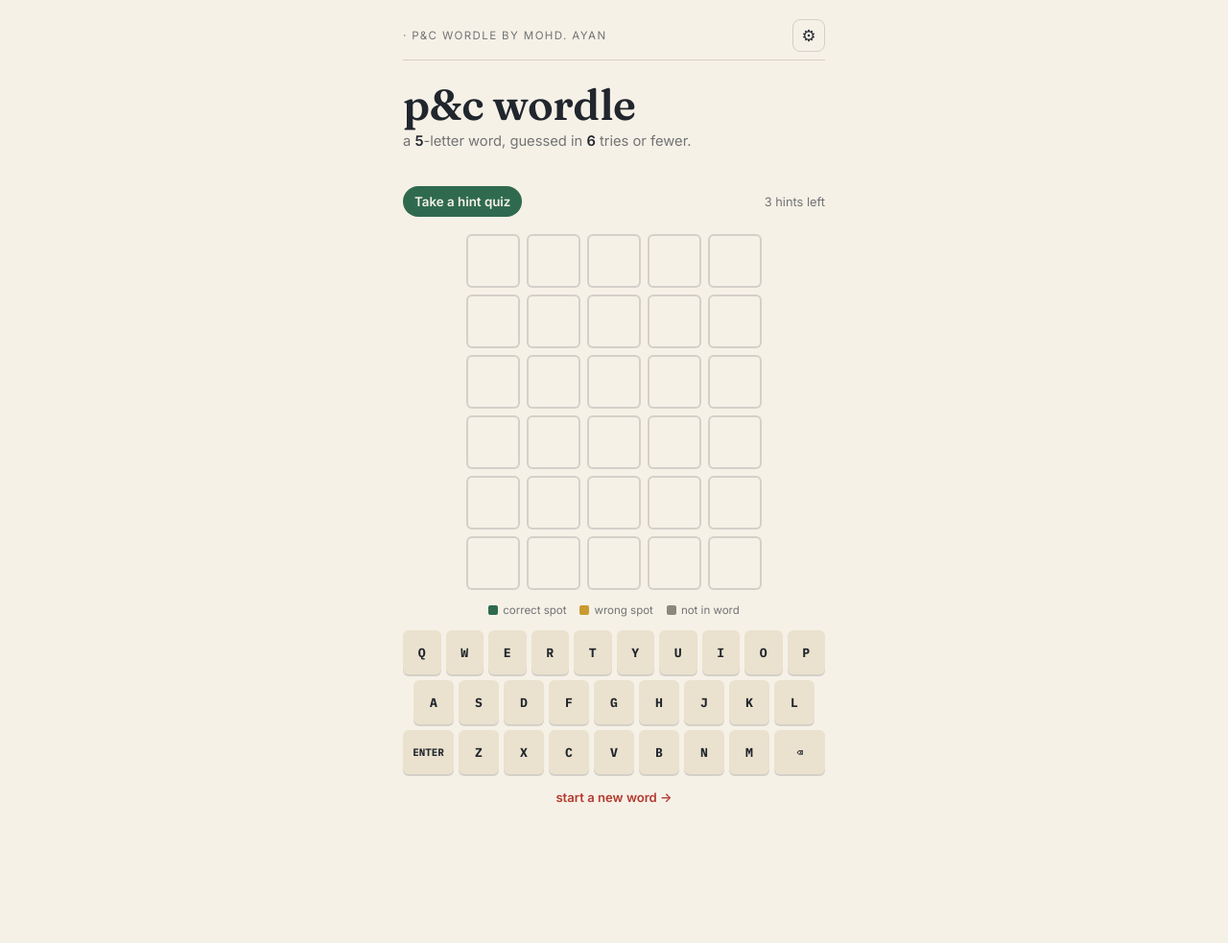
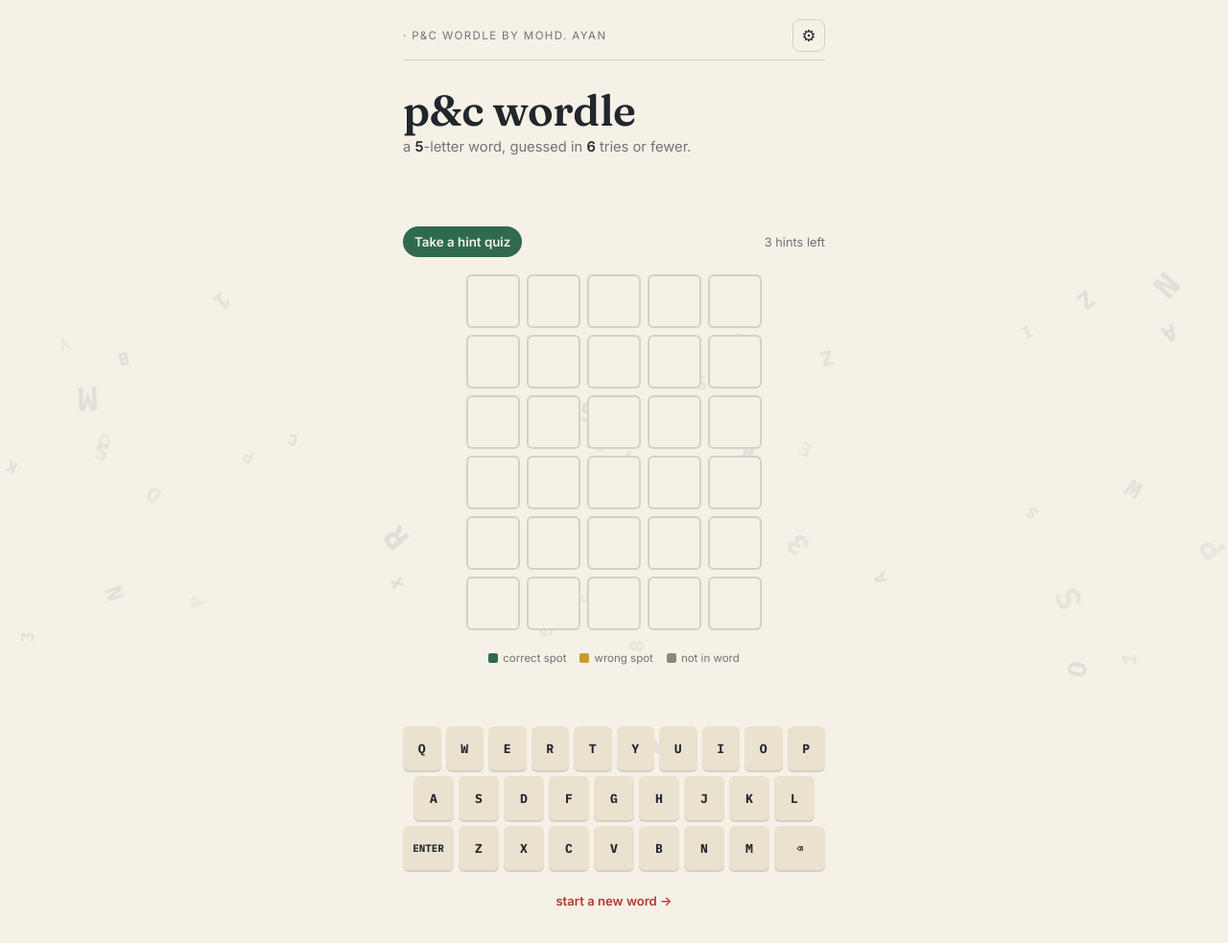
Before and after one commit to fahadnazmi/wordle, a Flask app: page / in a window 1280 px wide. Shown: the whole page at 96% size. Before the commit the page ends 837 px from the top, so only its background shows below. Run offline with Flask 3, Linux system fonts and the light colour scheme; data that the repository does not hold is empty; some libraries are stand-ins or nearby versions.

Commit message:
Quality of Life improvements

```diff
--- a/static/script.js
+++ b/static/script.js
@@ -14,6 +14,7 @@
   const boardEl = document.getElementById("board");
   const keyboardEl = document.getElementById("keyboard");
   const messageEl = document.getElementById("message");
+  const bgLayer = document.getElementById("background-layer");
   const defLength = document.getElementById("def-length");
   const defGuesses = document.getElementById("def-guesses");
   const hintBtn = document.getElementById("hint-btn");
@@ -137,10 +138,13 @@
   // ---------------- messages ----------------
 
   let msgTimer = null;
-  function showMessage(text, kind) {
+  function showMessage(text, kind, options = {}) {
     clearTimeout(msgTimer);
     messageEl.textContent = text;
     messageEl.className = kind ? `show ${kind}` : "show";
+    if (options.persist) {
+      return;
+    }
     if (kind !== "success") {
       msgTimer = setTimeout(() => {
         messageEl.className = "";
@@ -231,10 +235,10 @@
       if (data.over) {
         gameOver = true;
         if (data.won) {
-          showMessage("Magnificent! You found it.", "success");
+          showMessage("Magnificent! You found it.", "success", { persist: true });
           bounceRow(currentRow - 1);
         } else {
-          showMessage(`So close — the word was ${data.answer.toUpperCase()}.`, "error");
+          showMessage(`So close — the word was ${data.answer.toUpperCase()}.`, "error", { persist: true });
         }
       }
     } catch (err) {
@@ -301,6 +305,8 @@
     hintsRemaining = data.remaining_hints;
     currentHintQuestion = null;
     updateHintUI();
+    clearTimeout(msgTimer);
+    msgTimer = null;
     messageEl.className = "";
 
     if (!isFresh && data.guesses && data.guesses.length) {
@@ -319,9 +325,9 @@
       currentRow = data.guesses.length;
       refreshKeyboardColors();
       if (data.over && !data.won) {
-        showMessage(`So close — the word was ${data.answer.toUpperCase()}.`, "error");
+        showMessage(`So close — the word was ${data.answer.toUpperCase()}.`, "error", { persist: true });
       } else if (data.over && data.won) {
-        showMessage("Magnificent! You found it.", "success");
+        showMessage("Magnificent! You found it.", "success", { persist: true });
       }
     }
   }
@@ -381,9 +387,50 @@
   document.getElementById("hint-close").addEventListener("click", closeHintModal);
   document.getElementById("hint-submit").addEventListener("click", submitHintAnswer);
 
+  function createFallingNumbers() {
+    if (!bgLayer || typeof gsap === "undefined") return;
+    const count = window.innerWidth < 700 ? 30 : 44;
+    const pool = "ABCDEFGHIJKLMNOPQRSTUVWXYZ0123456789";
+
+    for (let i = 0; i < count; i++) {
+      const el = document.createElement("span");
+      el.className = "number";
+      el.textContent = pool[Math.floor(Math.random() * pool.length)];
+      el.style.left = `${Math.random() * 100}%`;
+      el.style.fontSize = `${1 + Math.random() * 1.35}rem`;
+      el.style.opacity = `${0.24 + Math.random() * 0.28}`;
+      bgLayer.appendChild(el);
+
+      const duration = 7 + Math.random() * 6;
+      const drift = (Math.random() - 0.5) * 180;
+      const startY = -10 - Math.random() * 24;
+      const delay = Math.random() * 2.4;
+
+      gsap.set(el, { y: startY, x: 0, rotation: 0 });
+      gsap.to(el, {
+        y: "120vh",
+        x: drift,
+        rotation: 360,
+        duration,
+        ease: "none",
+        delay,
+        repeat: -1,
+        onRepeat: () => {
+          gsap.set(el, {
+            y: startY,
+            x: 0,
+            rotation: 0,
+            opacity: 0.24 + Math.random() * 0.28,
+          });
+        },
+      });
+    }
+  }
+
   // ---------------- boot ----------------
 
   async function boot() {
+    createFallingNumbers();
     const res = await fetch("/api/state");
     const data = await res.json();
     if (data.active) {
--- a/static/style.css
+++ b/static/style.css
@@ -24,9 +24,35 @@ body {
   min-height: 100vh;
   display: flex;
   justify-content: center;
+  overflow-x: hidden;
+  position: relative;
+  isolation: isolate;
+}
+
+.background-layer {
+  position: fixed;
+  inset: 0;
+  pointer-events: none;
+  overflow: hidden;
+  z-index: 0;
+  opacity: 0.9;
+}
+
+.background-layer .number {
+  position: absolute;
+  top: -8vh;
+  color: rgba(33, 38, 45, 0.24);
+  font-family: var(--font-mono);
+  font-weight: 700;
+  letter-spacing: 0.18em;
+  user-select: none;
+  will-change: transform;
+  text-shadow: 0 1px 0 rgba(255,255,255,0.35);
 }
 
 .page {
+  position: relative;
+  z-index: 1;
   width: 100%;
   max-width: 480px;
   padding: 20px 20px 32px;
@@ -73,7 +99,7 @@ body {
 .hero {
   width: 100%;
   text-align: left;
-  padding: 18px 0 10px;
+  padding: 24px 0 18px;
 }
 
 .headword {
@@ -95,10 +121,12 @@ body {
 
 /* ---------- message rail ---------- */
 .message-rail {
-  min-height: 26px;
+  min-height: 40px;
   display: flex;
   align-items: center;
   justify-content: center;
+  margin-top: 4px;
+  margin-bottom: 10px;
 }
 #message {
   font-family: var(--font-body);
@@ -185,7 +213,8 @@ body {
   justify-content: center;
   font-size: 0.72rem;
   color: var(--ink-soft);
-  padding-bottom: 10px;
+  padding-bottom: 14px;
+  margin-top: 8px;
 }
 .legend-item { display: inline-flex; align-items: center; gap: 5px; }
 .swatch { width: 10px; height: 10px; border-radius: 2px; display: inline-block; }
@@ -194,7 +223,7 @@ body {
 .swatch.absent { background: var(--stone); }
 
 /* ---------- keyboard ---------- */
-.keyboard-wrap { width: 100%; display: flex; flex-direction: column; align-items: center; gap: 12px; margin-top: 4px; }
+.keyboard-wrap { width: 100%; display: flex; flex-direction: column; align-items: center; gap: 20px; margin-top: 50px; }
 .keyboard { display: flex; flex-direction: column; gap: 6px; width: 100%; }
 .kb-row { display: flex; justify-content: center; gap: 5px; }
 
--- a/templates/index.html
+++ b/templates/index.html
@@ -9,6 +9,8 @@
 <link rel="stylesheet" href="{{ url_for('static', filename='style.css') }}">
 </head>
 <body>
+
+<div id="background-layer" class="background-layer" aria-hidden="true"></div>
 
 <div class="page">
 
@@ -92,6 +94,7 @@
     defaultMaxGuesses: {{ default_max_guesses }}
   };
 </script>
+<script src="https://cdn.jsdelivr.net/npm/gsap@3.12.5/dist/gsap.min.js"></script>
 <script src="{{ url_for('static', filename='script.js') }}"></script>
 </body>
 </html>
```
